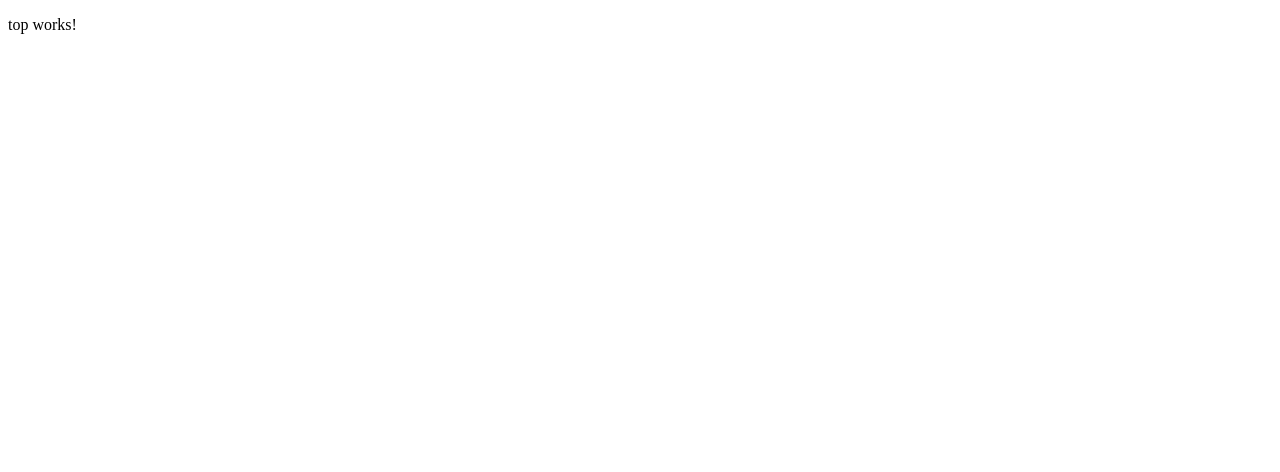
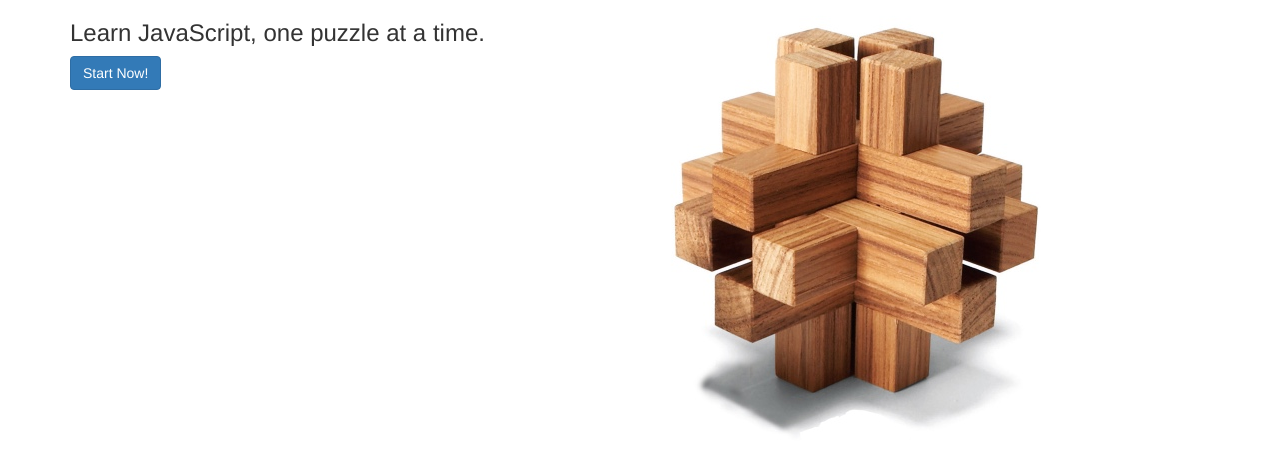
Before and after one commit to homahi/sspa, an Angular app: page /top in a window 1280 px wide. Shown: the top 472 px of the page. Built offline with nearby package versions, Linux system fonts and the light colour scheme.

Commit message:
トップページを作成

```diff
--- a/package.json
+++ b/package.json
@@ -21,6 +21,7 @@
     "@angular/platform-browser": "^4.2.4",
     "@angular/platform-browser-dynamic": "^4.2.4",
     "@angular/router": "^4.2.4",
+    "bootstrap": "^3.3.7",
     "core-js": "^2.4.1",
     "rxjs": "^5.4.2",
     "zone.js": "^0.8.14"
--- a/src/app/top/top.component.html
+++ b/src/app/top/top.component.html
@@ -1,3 +1,11 @@
-<p>
-  top works!
-</p>
+<div class="container">
+  <div class="row">
+    <div class="col-md-6">
+      <h3>Learn JavaScript, one puzzle at a time.</h3>
+      <button class='btn btn-primary'>Start Now!</button>
+    </div>
+    <div class="col-md-6">
+      <img src=" /assets/HeroImage.jpg " alt=" ">
+    </div>
+  </div>
+</div>
--- a/src/styles.css
+++ b/src/styles.css
@@ -1 +1,5 @@
 /* You can add global styles to this file, and also import other style files */
+
+body {
+  margin-top: 30px;
+}
```
Also changed, not shown: .angular-cli.json, src/app/app.module.ts (line endings or trailing spaces), src/assets/HeroImage.jpg (added), 1 other file (tests, documents, lock files or other folders).
